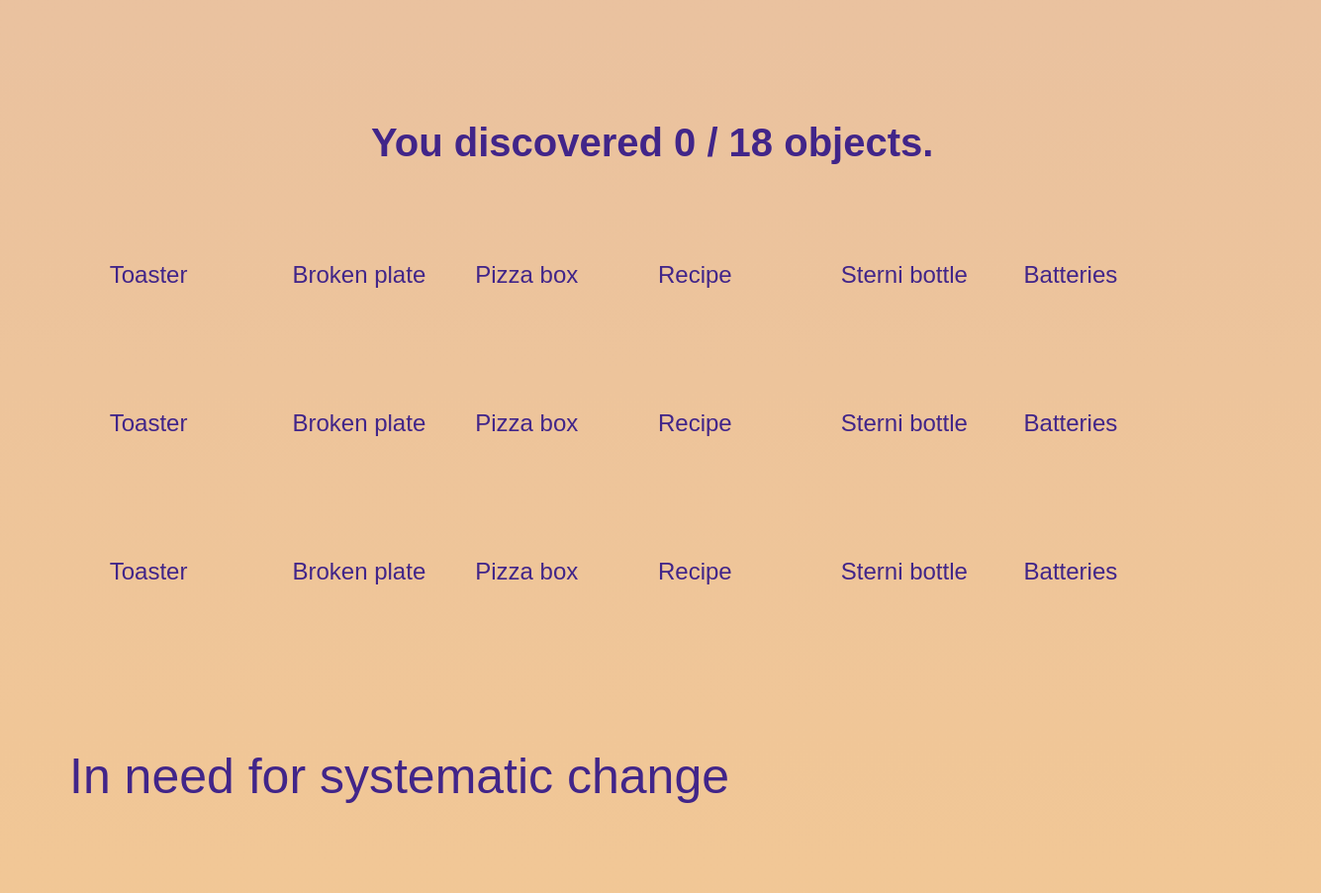
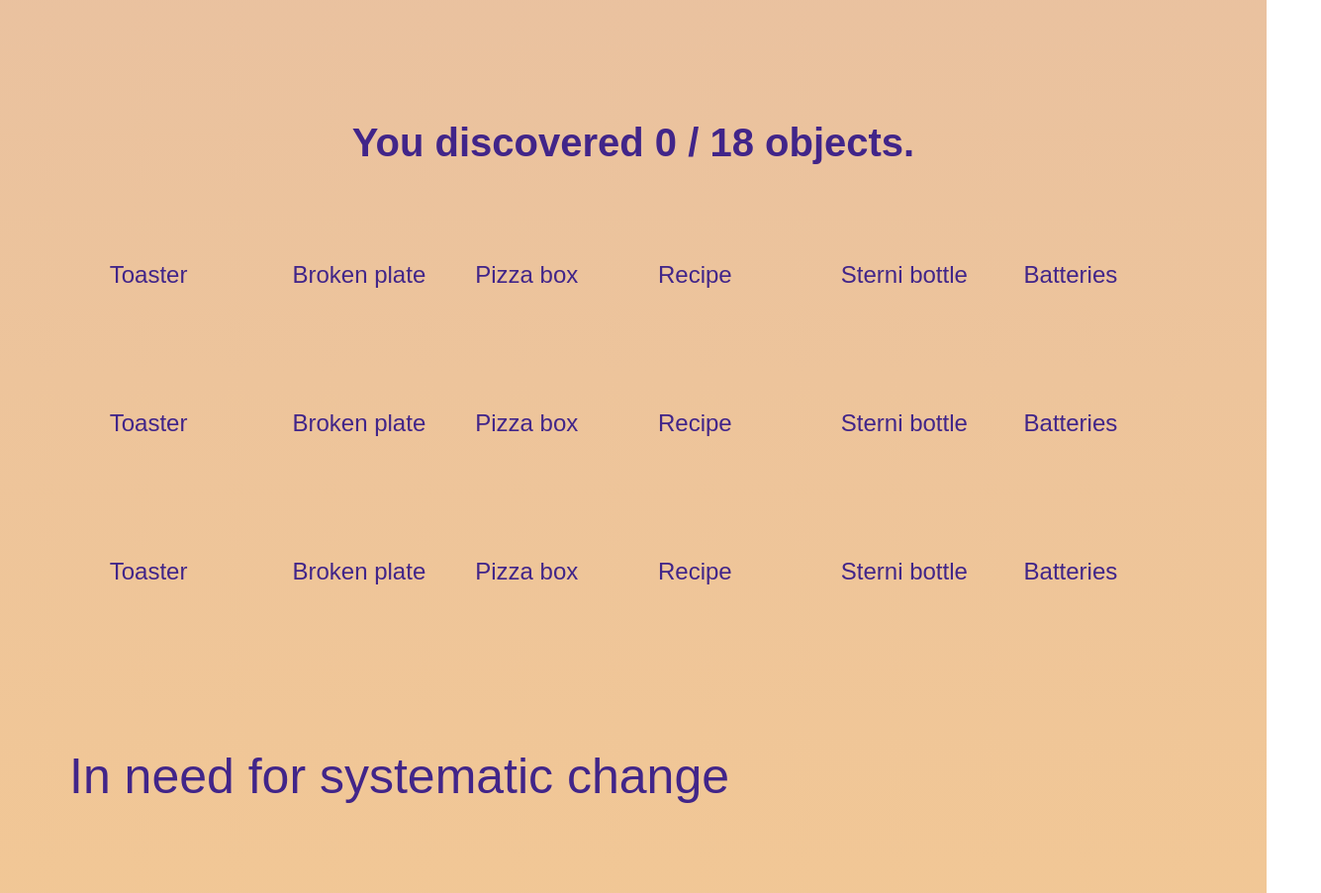
Before and after one commit to uclab-potsdam/wimmelvis, a plain HTML site: page study/wimmelbild/index.html in a window 1280 px wide. Shown: the part 8334-9237 px from the top of the page at 99% size, 1335 px wide, since content can reach past the window. Drawn offline with Linux system fonts and the light colour scheme.

Commit message:
fix zentrierung of "You discovered" title

```diff
--- a/study/wimmelbild/index.html
+++ b/study/wimmelbild/index.html
@@ -144,7 +144,7 @@
           </div>
       </div>
     </div>
-    <h2 style="margin-left: 375px; font-weight: 700; font-size: 40px;">
+    <h2 style="margin-left: 0; font-weight: 700; font-size: 40px; text-align: center; width: unset;">
       You discovered 0 / 18 objects.
     </h2>
     <div style="display: flex; align-items: center; justify-content: center;">
```
